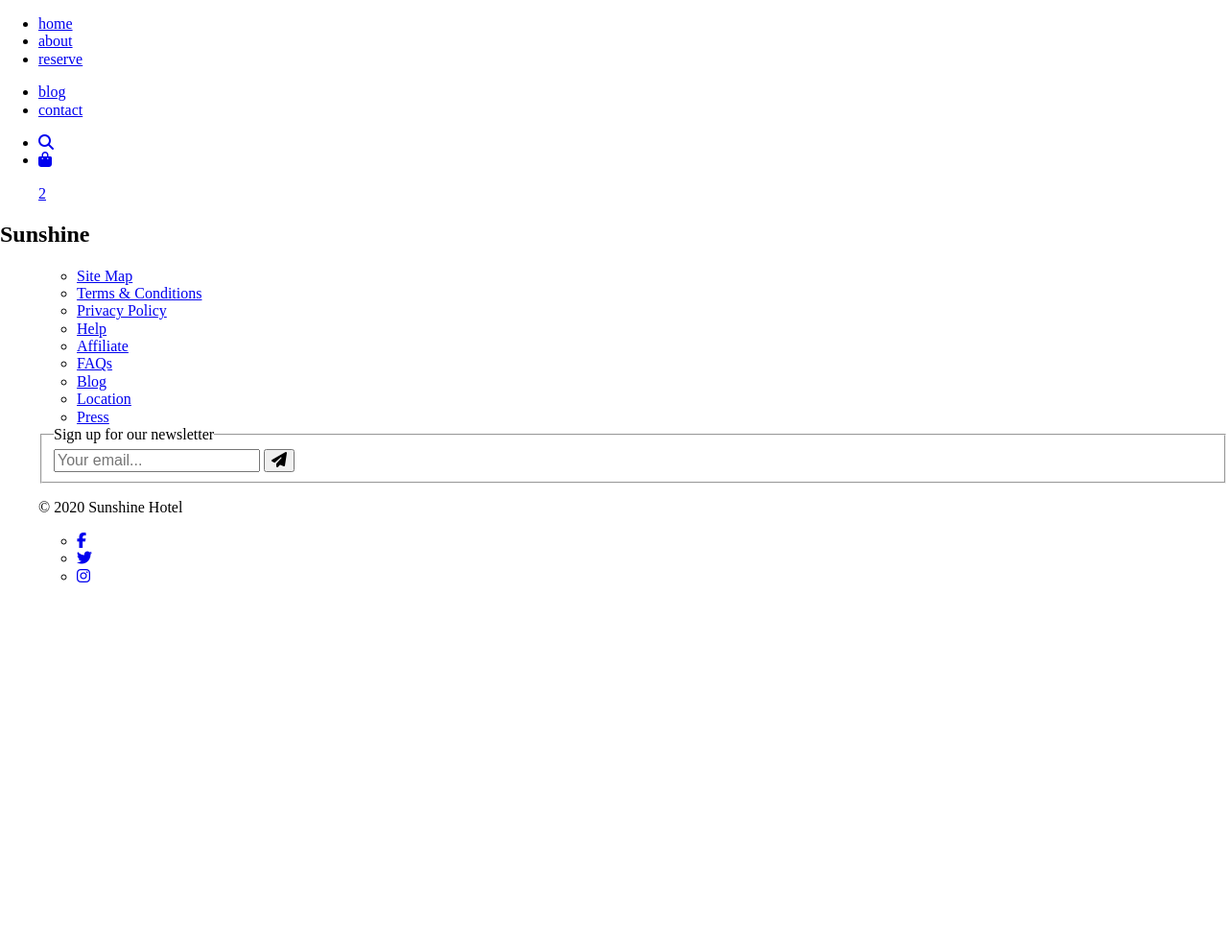
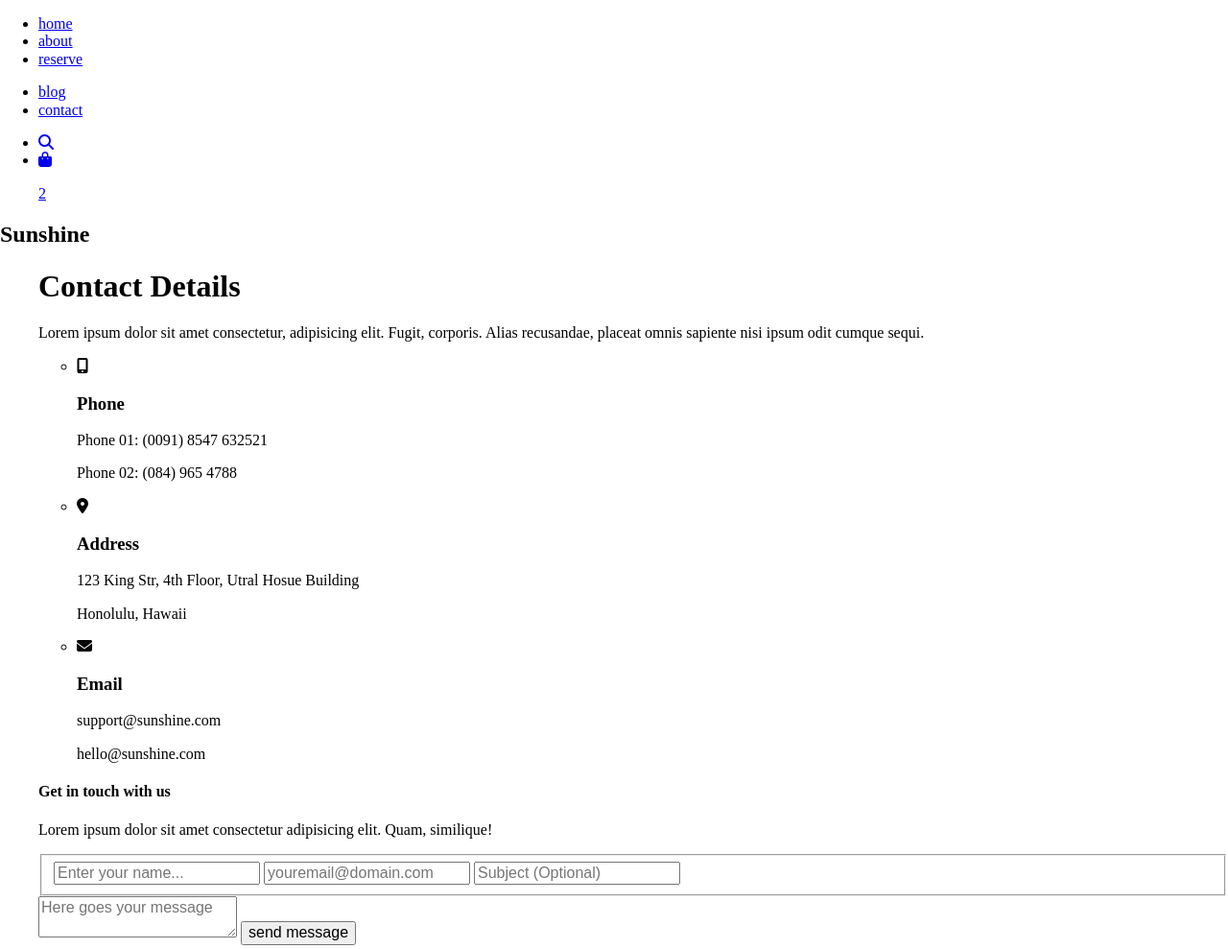
Before and after one commit to LucasSilbernagel/lucas-silbernagel-project-two, a plain HTML site: page contact.html in a window 1280 px wide. Shown: the top 989 px of the page at 96% size. Before the commit the page ends 800 px from the top, so only its background shows below. Drawn offline with Linux system fonts and the light colour scheme.

Commit message:
completed initial html for contact page

```diff
--- a/contact.html
+++ b/contact.html
@@ -55,8 +55,48 @@
         </div>
     </header>
     <main class="contact-main">
-        <div class="wrapper">
-
+        <ul class="wrapper">
+            <section class="contact-container">
+                <h1 class="contact-header">Contact Details</h1>
+                <p>Lorem ipsum dolor sit amet consectetur, adipisicing elit. Fugit, corporis. Alias recusandae, placeat omnis sapiente nisi ipsum odit cumque sequi.</p>
+                <ul class="contact-types">
+                    <li>
+                        <i class="fas fa-mobile-alt"></i>
+                        <h3 class="contact-type-header">Phone</h3>
+                        <p>Phone 01: (0091) 8547 632521</p>
+                        <p>Phone 02: (084) 965 4788</p>
+                    </li>
+                    <li>
+                        <i class="fas fa-map-marker-alt"></i>
+                        <h3 class="contact-type-header">Address</h3>
+                        <p>123 King Str, 4th Floor, Utral Hosue Building</p>
+                        <p>Honolulu, Hawaii</p>
+                    </li>
+                    <li>
+                        <i class="fas fa-envelope"></i>
+                        <h3 class="contact-type-header">Email</h3>
+                        <p>support@sunshine.com</p>
+                        <p>hello@sunshine.com</p>
+                    </li>
+                </ul>
+                <h4 class="contact-header">Get in touch with us</h4>
+                <p>Lorem ipsum dolor sit amet consectetur adipisicing elit. Quam, similique!</p>
+                <form action="#" id="contact-form">
+                    <fieldset>
+                        <label for="name" class="sr-only">Name</label>
+                        <input type="text" name="name" id="name" placeholder="Enter your name..." required>
+                        <label for="email" class="sr-only">Email</label>
+                        <input type="email" name="email" id="email" placeholder="youremail@domain.com" required>
+                        <label for="subject" class="sr-only">Subject</label>
+                        <input type="text" name="subject" id="subject" placeholder="Subject (Optional)" required>
+                    </fieldset>
+                </form>
+                <label for="comment-box" class="sr-only">Comment Box</label>
+                <textarea form="contact-form" name="comment-box" id="comment-box" placeholder="Here goes your message" required
+                    maxlength="200"></textarea>
+                <button type="submit" form="contact-form">send message</button>
+            </section>
+            <div class="contact-footer-image"></div>
         </div>
     </main>
     <footer class="contact-footer">
```
Also changed, not shown: blog.html (+1 -1 lines), index.html (+1 -1 lines).
